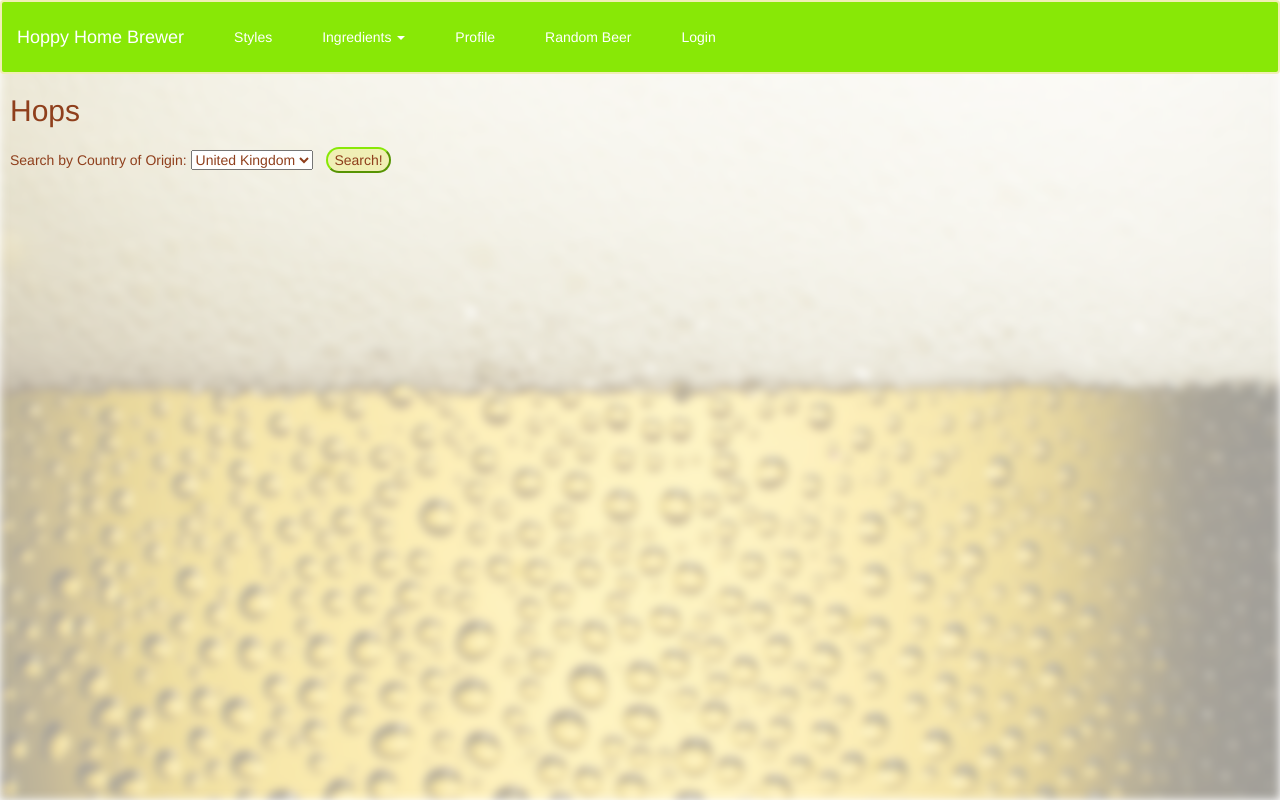
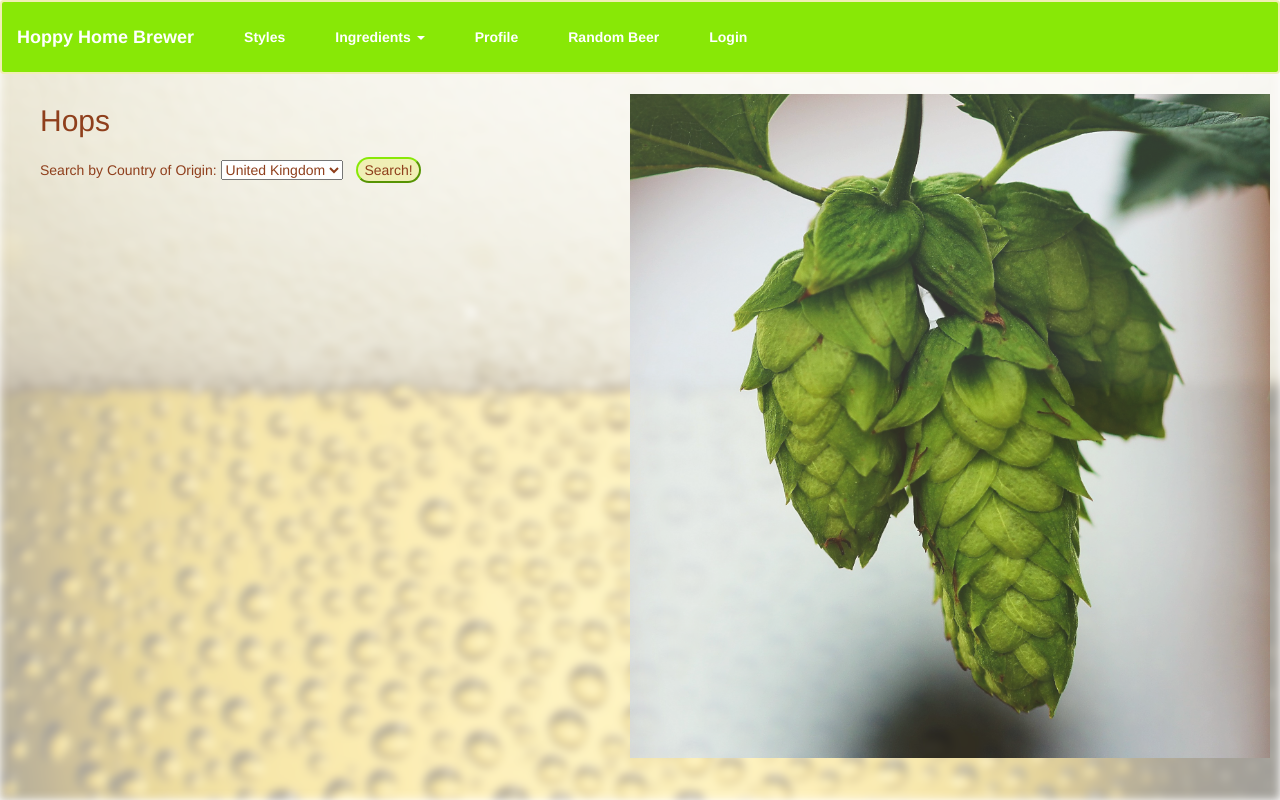
Before and after one commit to cami20/homebrew-project, a Flask app: page /hops in a window 1280 px wide. Run offline with Flask 2, Linux system fonts and the light colour scheme; data that the repository does not hold is empty; some libraries are stand-ins or nearby versions.

Commit message:
adding images for styling

```diff
--- a/static/homebrew.css
+++ b/static/homebrew.css
@@ -69,6 +69,7 @@ h2{
 a{
 	margin: 10px;
 	color: #8f3f1c;
+	font-weight: 700;
 }
 
 p{
@@ -89,6 +90,19 @@ p{
 	height: auto;
 }
 
+.picture{
+	height: 25px;
+	width: 50%;
+	position: fixed;
+	right: 10px;
+}
+
+.picture img{
+	width: 100%;
+	height: auto;
+	opacity: 0.8;
+}
+
 button{
 	background-color: #f0efb5;
 	border-color: #88E806;
--- a/templates/hops.html
+++ b/templates/hops.html
@@ -5,6 +5,8 @@
 	<script src="https://code.jquery.com/jquery.js"></script>
 </head>
 
+<div class="container-fluid">
+<div class="col-sm-12 col-med-6 col-lg-6">
 <h2>Hops</h2>
 
 <form>
@@ -26,6 +28,14 @@
 
 <ul id="hops">
 </ul>
+</div>
+
+<div class="col-med-6 col-lg-6">
+<div class="picture">
+	<img src="/static/hops-776382_1920.jpg" align="right">
+</div>
+</div>
+</div>
 
 <br>
 
```
Also changed, not shown: templates/ferment.html (+9 -2 lines), templates/styles.html (+10 -0 lines), static/Malts Wheel-Fawcetts.jpg (added), static/StockSnap_ZGOC42BU7I.jpg (deleted), static/hops-776382_1920.jpg (added), 1 other file.
